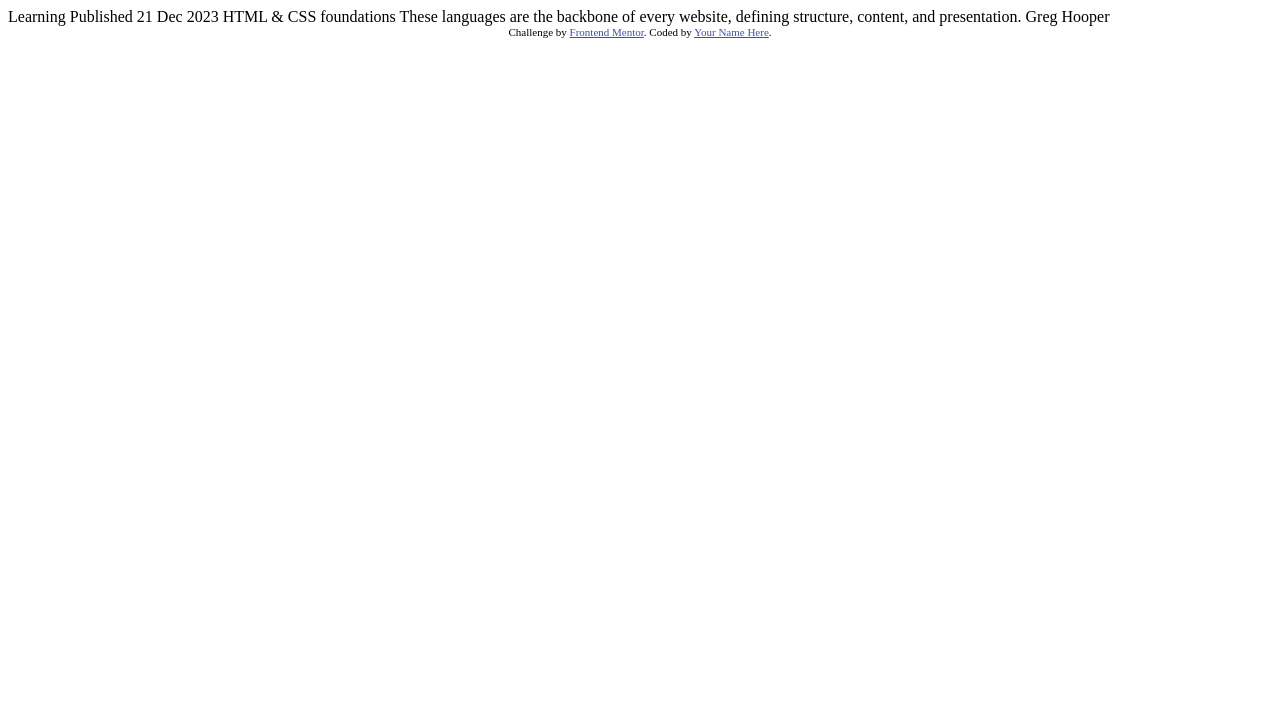
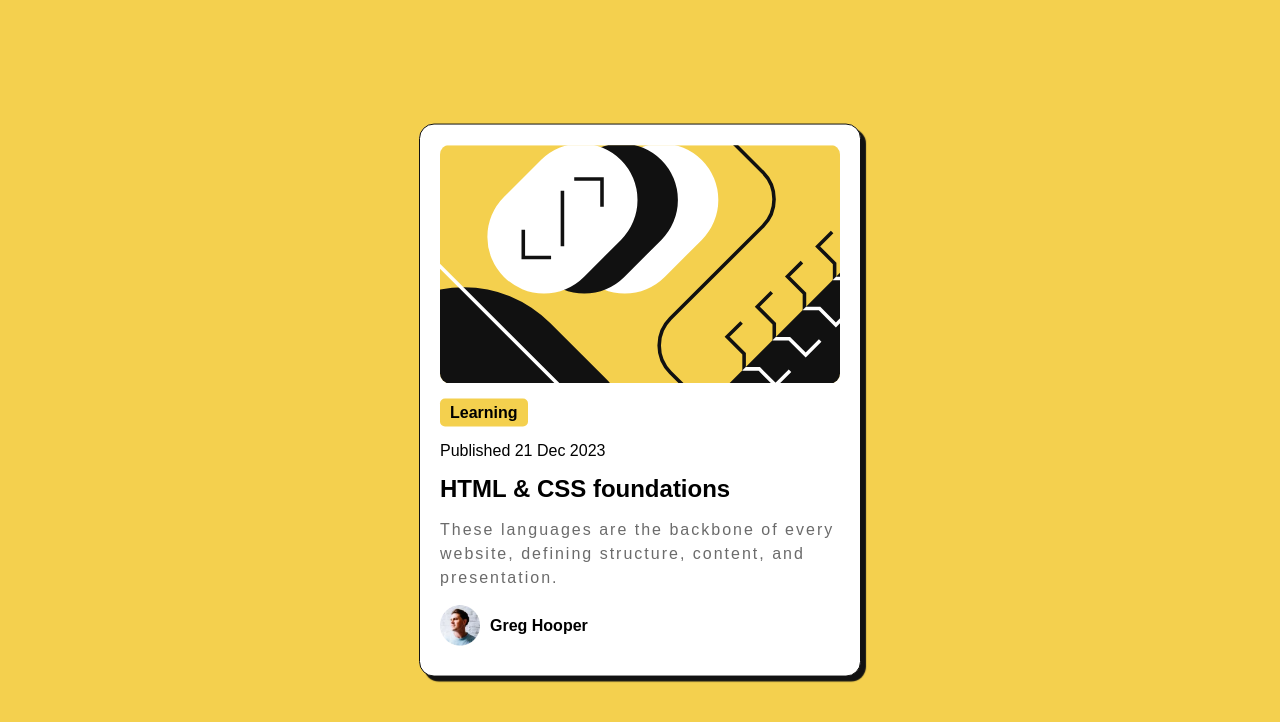
Before and after one commit to TangoCode99/blog-preview-card-main, a plain HTML site: page index.html in a window 1280 px wide. Drawn offline with Linux system fonts and the light colour scheme.

Commit message:
Solution

```diff
--- a/index.html
+++ b/index.html
@@ -1,34 +1,36 @@
 <!DOCTYPE html>
-<html lang="en">
+<html lang="en" role="main">
 <head>
   <meta charset="UTF-8">
   <meta name="viewport" content="width=device-width, initial-scale=1.0"> <!-- displays site properly based on user's device -->
 
   <link rel="icon" type="image/png" sizes="32x32" href="./assets/images/favicon-32x32.png">
+  <link rel="stylesheet" href="/styles/index.css">
 
   <title>Frontend Mentor | Blog preview card</title>
 
-  <!-- Feel free to remove these styles or customise in your own stylesheet 👍 -->
-  <style>
-    .attribution { font-size: 11px; text-align: center; }
-    .attribution a { color: hsl(228, 45%, 44%); }
-  </style>
 </head>
 <body>
-
-  Learning
-
-  Published 21 Dec 2023
-
-  HTML & CSS foundations
-
-  These languages are the backbone of every website, defining structure, content, and presentation.
-
-  Greg Hooper
-
-  <div class="attribution">
-    Challenge by <a href="https://www.frontendmentor.io?ref=challenge" target="_blank">Frontend Mentor</a>.
-    Coded by <a href="#">Your Name Here</a>.
+  <div class="blog-card" role="main">
+    <img class="blog-img" src="/assets/images/illustration-article.svg" alt="article img">
+    <div class="blog-type">
+      Learning
+    </div>
+    <div class="blog-publish-date">
+      Published 21 Dec 2023
+    </div>
+    <h1 class="blog-title">
+      HTML & CSS foundations
+    </h1>
+    <div class="blog-desc">
+      These languages are the backbone of every website, defining structure, content, and presentation.
+    </div>
+    <div class="blog-author">
+      <img src="/assets/images/image-avatar.webp" alt="img avatar">
+      <div class="author">
+        Greg Hooper
+      </div>
+    </div>
   </div>
 </body>
 </html>
--- /dev/null
+++ b/styles/index.css
@@ -0,0 +1,84 @@
+@font-face {
+    font-family: "Figtree";
+    src: url('/assets/fonts/static/Figtree-Medium.ttf') format('Figtree-Medium'),
+        url('/assets/fonts/static/Figtree-ExtraBold.ttf') format('Figtree-ExtraBold');
+    font-weight: normal;
+    font-style: normal;
+}
+
+body {
+    margin: 0px;
+    padding: 0px;
+    font-family: 'Figtree', sans-serif;
+    background-color: hsl(47, 88%, 63%);
+}
+
+.blog-card {
+    position: absolute;
+    top: 50%;
+    left: 50%;
+    transform: translate(-50%, -50%);
+    display: flex;
+    flex-direction: column;
+    padding: 20px;
+    width: 400px;
+    border: 1px solid hsl(0, 0%, 7%);
+    border-radius: 15px;
+    box-shadow: 5px 5px 1px hsl(0, 0%, 7%);
+    background-color: hsl(0, 0%, 100%);
+}
+
+.blog-img {
+    width: 400px;
+    border-radius: 10px;
+    align-self: center;
+}
+
+.blog-type {
+    width: fit-content;
+    margin: 15px 0px 10px;
+    padding: 5px 10px;
+    border-radius: 5px;
+    background-color: hsl(47, 88%, 63%);
+    font-weight: 800;
+}
+
+.blog-publish-date {
+    margin: 5px 0px;
+    font-weight: 500;
+}
+
+.blog-title {
+    font-size: x-large;
+    font-weight: 800;
+    margin: 10px 0px;
+}
+
+.blog-title:hover {
+    cursor: pointer;
+    color: hsl(47, 88%, 63%);
+}
+
+.blog-desc {
+    font-size: 16px;
+    margin: 5px 0px;
+    color: hsl(0, 0%, 42%);
+    letter-spacing: 2px;
+    line-height: 1.5;
+}
+
+.blog-author {
+    display: flex;
+    flex-direction: row;
+    align-items: center;
+    margin: 10px 0px;
+
+    img {
+        width: 40px;
+    }
+
+    .author {
+        margin-left: 10px;
+        font-weight: 800;
+    }
+}
```
Also changed, not shown: 1 other file.
